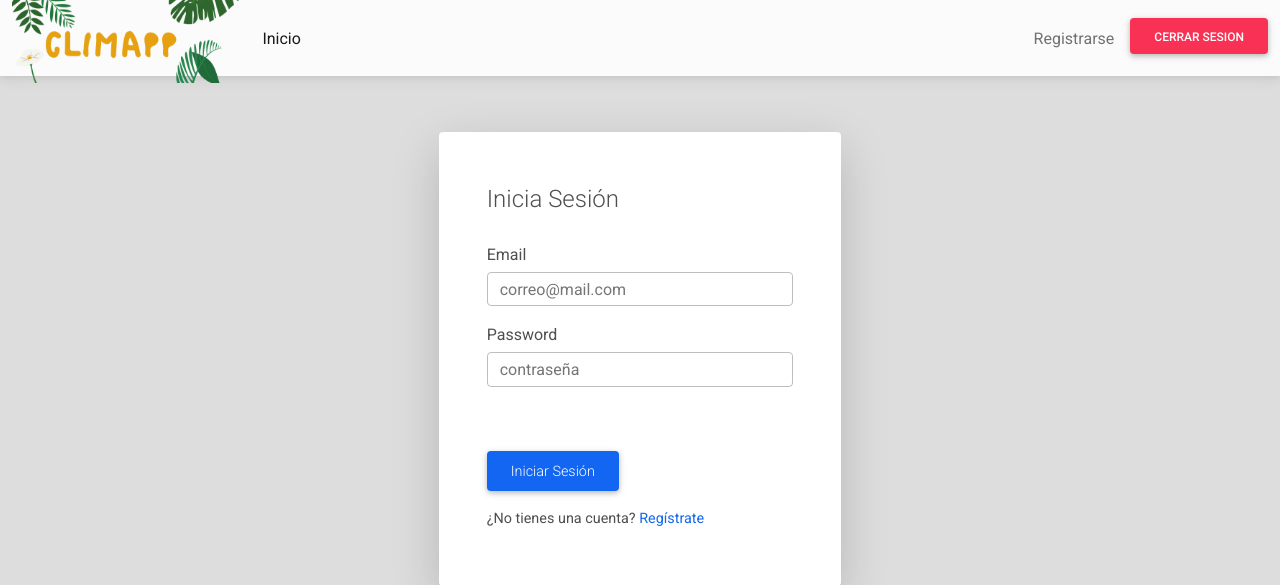
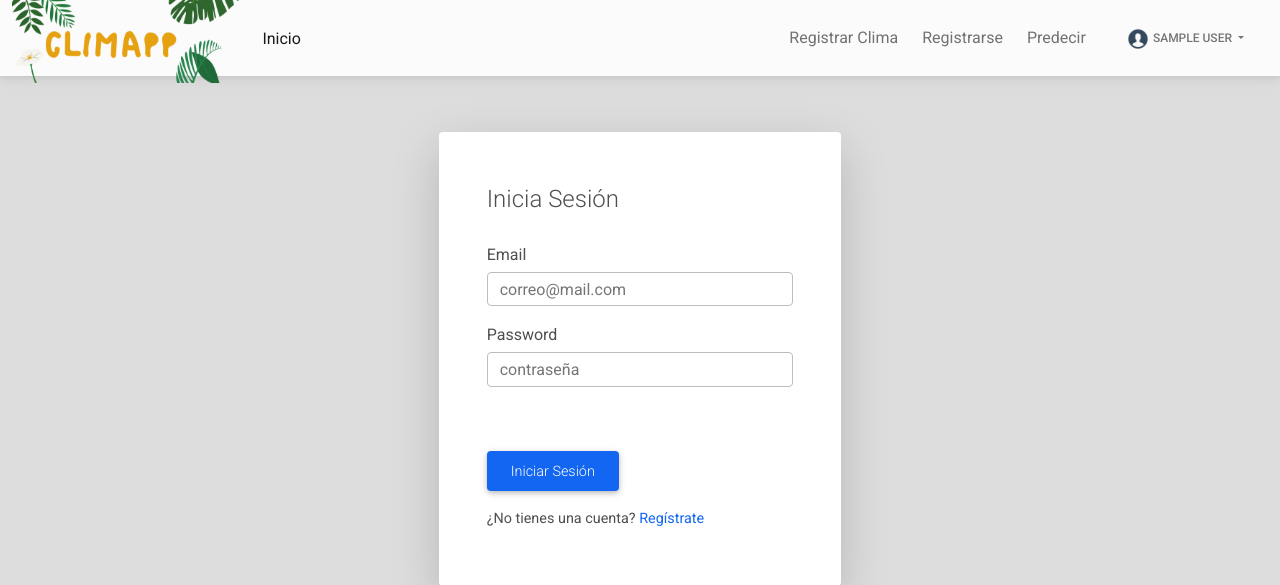
Before and after one commit to Tomas141199/ClimApp, a PHP site: page / in a window 1280 px wide. Shown: the top 585 px of the page. Run offline with PHP 8.4, Linux system fonts and the light colour scheme; the visitor is signed in with stand-in values (Sample User, id 1); some libraries are stand-ins or nearby versions.

Commit message:
Navegacion

```diff
--- a/models/Usuario.php
+++ b/models/Usuario.php
@@ -102,6 +102,7 @@ class Usuario extends ActiveRecord
             self::$errores[] = 'La Contraseña es incorrecta';
         }
         $this->id = $usuario->id;
+        $this->nombre = $usuario->nombre;
         $this->is_admin = $usuario->is_admin;
         return $autenticado;
     }
@@ -111,6 +112,7 @@ class Usuario extends ActiveRecord
         session_start();
         //Se llena el arreglo de sesion
         $_SESSION['usuario'] = $this->id;
+        $_SESSION['nombre'] = $this->nombre;
         $_SESSION['login'] = true;
         $_SESSION['is_admin'] = $this->is_admin;
         header('Location: /predecir-clima');
--- a/public/css/styles.css
+++ b/public/css/styles.css
@@ -15,3 +15,11 @@
 .bg-mask {
   background-color: rgba(0, 0, 0, 0.5);
 }
+
+.icono {
+  width: 4rem;
+}
+
+.user-icon {
+  width: 1.5rem;
+}
--- a/public/index.php
+++ b/public/index.php
@@ -16,7 +16,7 @@ $router->get('/', [AuthController::class, 'login']);
 $router->get('/registro', [AuthController::class, 'registro']);
 $router->post('/registro', [AuthController::class, 'registro']);
 
-//Vista Protegidas(Solo para usuario autenticados)
+//Vista Protegidas(Solo para usuarios autenticados)
 //Login
 $router->post('/', [AuthController::class, 'login']);
 $router->get('/logout', [AuthController::class, 'logout']);
--- a/views/layout.php
+++ b/views/layout.php
@@ -5,7 +5,8 @@ if (!isset($_SESSION)) {
 }
 //Verifica que haya una sesion iniciada
 $auth = $_SESSION['login'] ?? false;
-
+$nombre_usuario = $_SESSION['nombre'] ?? false;
+$isadmin = $_SESSION['is_admin'] ?? false;
 //Verifica si es que se esta accediendo a la pagina de prediccion
 $active =  $band ?? false;
 
@@ -78,15 +79,37 @@ $active =  $band ?? false;
                                 <a class="nav-link me-2" href="/">Iniciar Sesion</a>
                             </li>
                             <?php endif; ?>
+
+                            <?php if ($auth && $isadmin) : ?>
+                            <li>
+                            <li class="nav-item">
+                                <a class="nav-link me-2" href="/registro-clima">Registrar Clima</a>
+                            </li>
+                            <?php endif; ?>
+
                             <li>
                                 <a class="nav-link me-2" href="/registro">Registrarse</a>
                             </li>
-                            <!-- Si esta autenticado se le permite cerrar sesion -->
+
+                            <!-- Si esta autenticado se le permite cerrar sesion y predecir -->
                             <?php if ($auth) : ?>
                             <li>
-                                <a href="/logout" class="btn btn-danger">
-                                    Cerrar Sesion
+                                <a href="/predecir-clima" class="nav-link me-2">
+                                    Predecir
                                 </a>
+                            </li>
+                            <li>
+                                <div class="dropdown">
+                                    <a class="btn btn-link text-muted dropdown-toggle" href="#" role="button"
+                                        id="dropdownMenuLink" data-mdb-toggle="dropdown" aria-expanded="false">
+                                        <img src="/img/user.png" class="user-icon" alt="user icon">
+                                        <?php echo $nombre_usuario ?>
+                                    </a>
+
+                                    <ul class="dropdown-menu" aria-labelledby="dropdownMenuLink">
+                                        <li><a class="dropdown-item" href="/logout">Cerrar Sesion</a></li>
+                                    </ul>
+                                </div>
                             </li>
                             <?php endif; ?>
                         </ul>
```
Also changed, not shown: views/client/predecir.php (+6 -2 lines), public/img/Despejado.svg (added), public/img/Lluvia ligera.svg (added), public/img/Neblinoso.svg (added), public/img/Nublado.svg (added), public/img/Soleado.svg (added), public/img/Ventoso.svg (added), public/img/clima-extremo.png (added), public/img/nublado.png (added), public/img/user.png (added), public/js/app.js.
